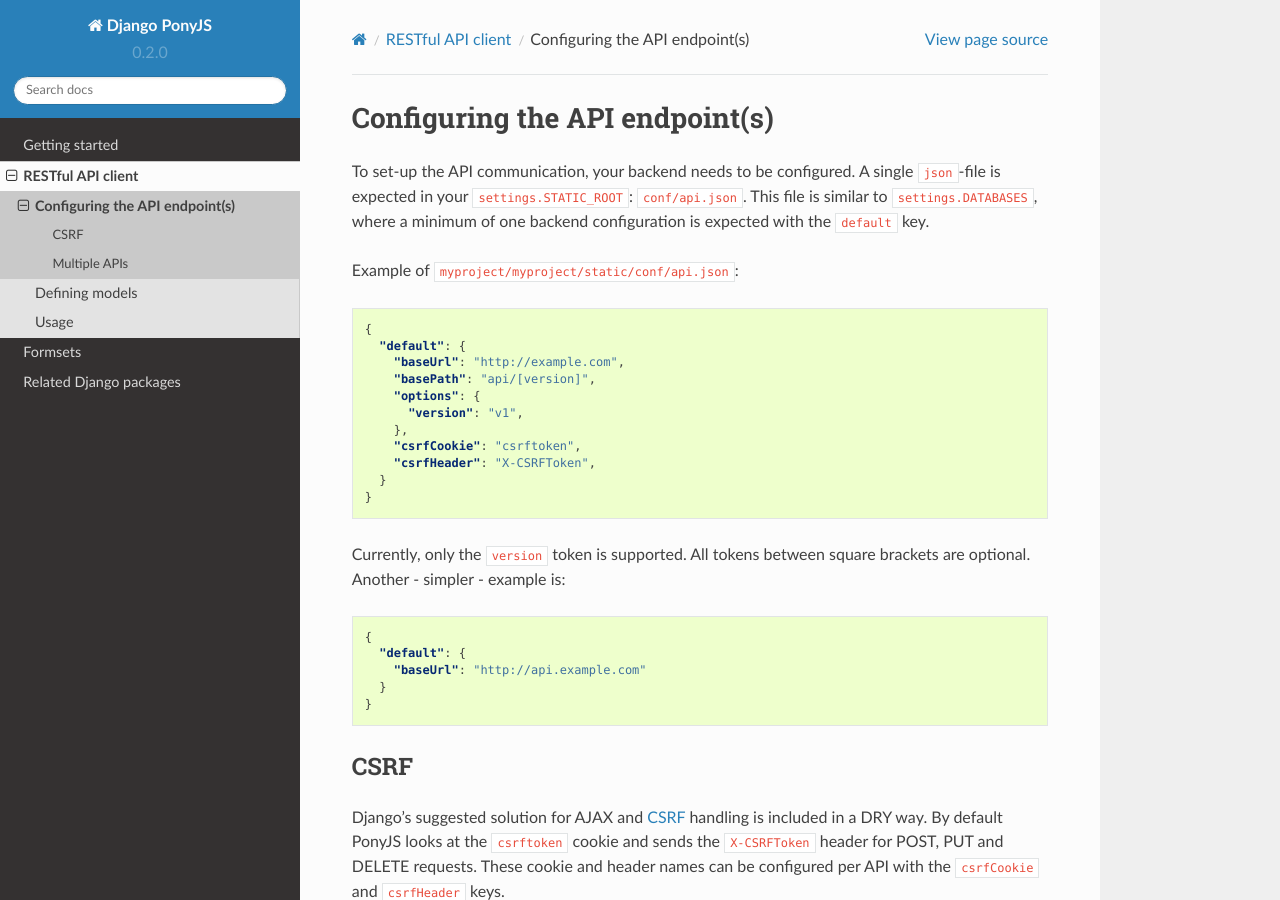
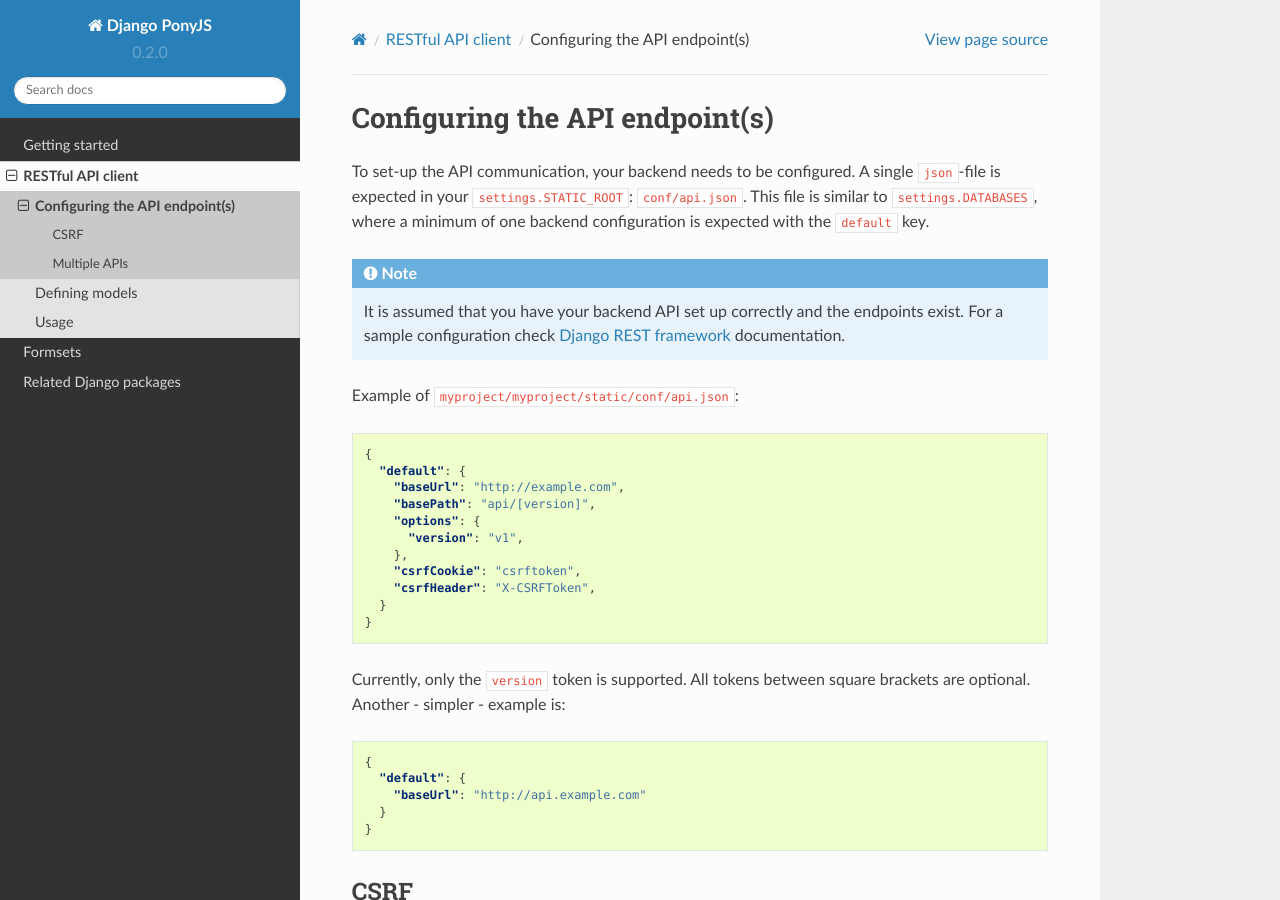
Before and after one commit to sergei-maertens/django-ponyjs, a Sphinx documentation site: the page built from docs/rest_client/api.rst, in a window 1280 px wide and 900 px high. Built offline with Sphinx 7.4.7 and the Read the Docs theme 2.0.0, drawn with Linux system fonts in a browser that asks for light colours.

Commit message:
Replace for ..in with for..of + additions and fixes to docs

```diff
--- a/docs/rest_client/api.rst
+++ b/docs/rest_client/api.rst
@@ -8,6 +8,11 @@
 A single ``json``-file is expected in your ``settings.STATIC_ROOT``:
 ``conf/api.json``. This file is similar to ``settings.DATABASES``, where a
 minimum of one backend configuration is expected with the ``default`` key.
+
+.. note:: It is assumed that you have your backend API set up correctly and the
+   endpoints exist. For a sample configuration check `Django REST framework
+   <http://www.django-rest-framework.org/>`_ documentation.
+
 
 Example of ``myproject/myproject/static/conf/api.json``:
 
--- a/docs/rest_client/models.rst
+++ b/docs/rest_client/models.rst
@@ -137,7 +137,7 @@
 with the object itself, so a ``Pizza`` instance ``new Pizza({id: 10})`` would
 resolve to ``http://example.com/api/v1/pizzas/pizza/10/``.
 
-These auto-discovered endpoints can ofcourse be specified manually:
+These auto-discovered endpoints can of course be specified manually:
 
 .. code-block:: js
 
--- a/docs/rest_client/usage.rst
+++ b/docs/rest_client/usage.rst
@@ -9,7 +9,7 @@
 Retrieving data from the API
 ============================
 
-This process is similar to how Django works, but then ``Promisified`` to deal
+This process is similar to how Django works, but is then ``Promisified`` to deal
 with the async nature of HTTP requests.
 
 To retrieve all objects (possibly paginated) from your endpoint, you build a
```
Also changed, not shown: 1 other file.
